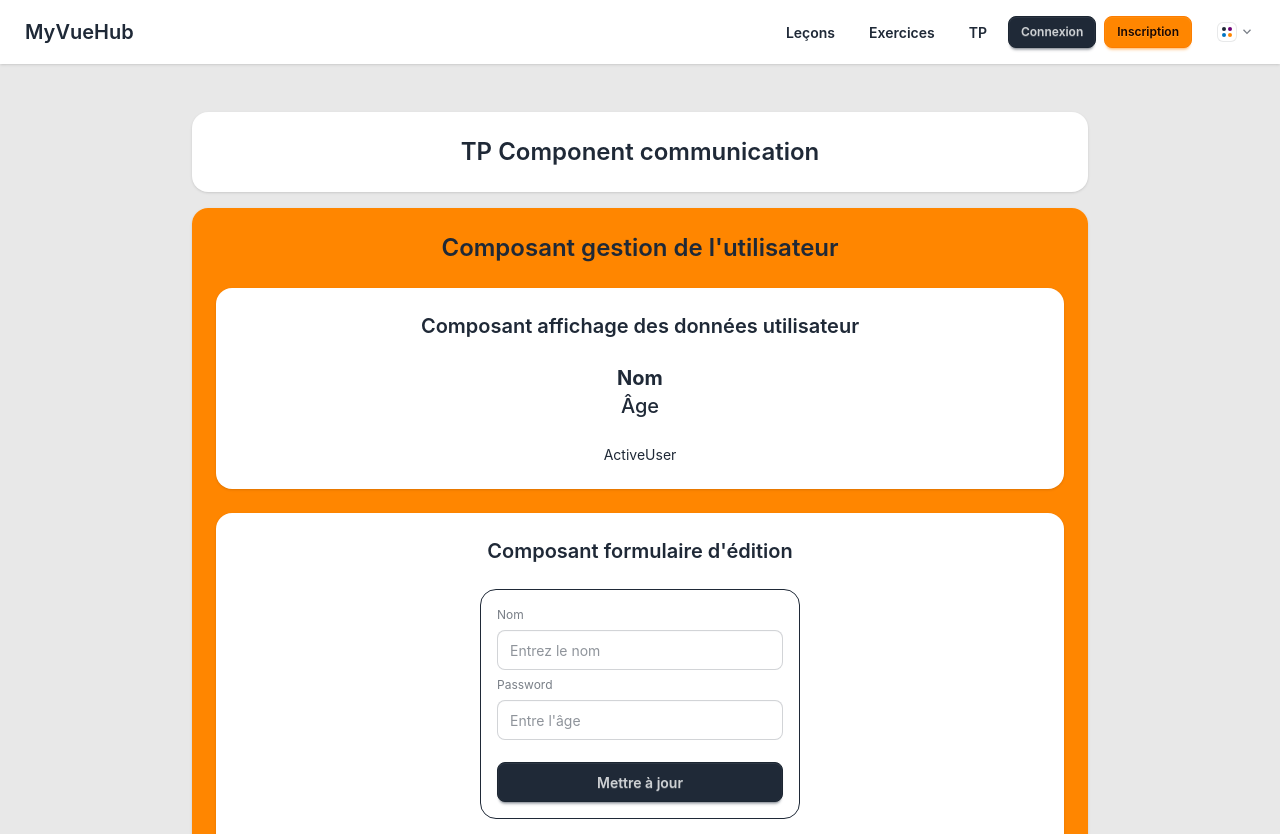
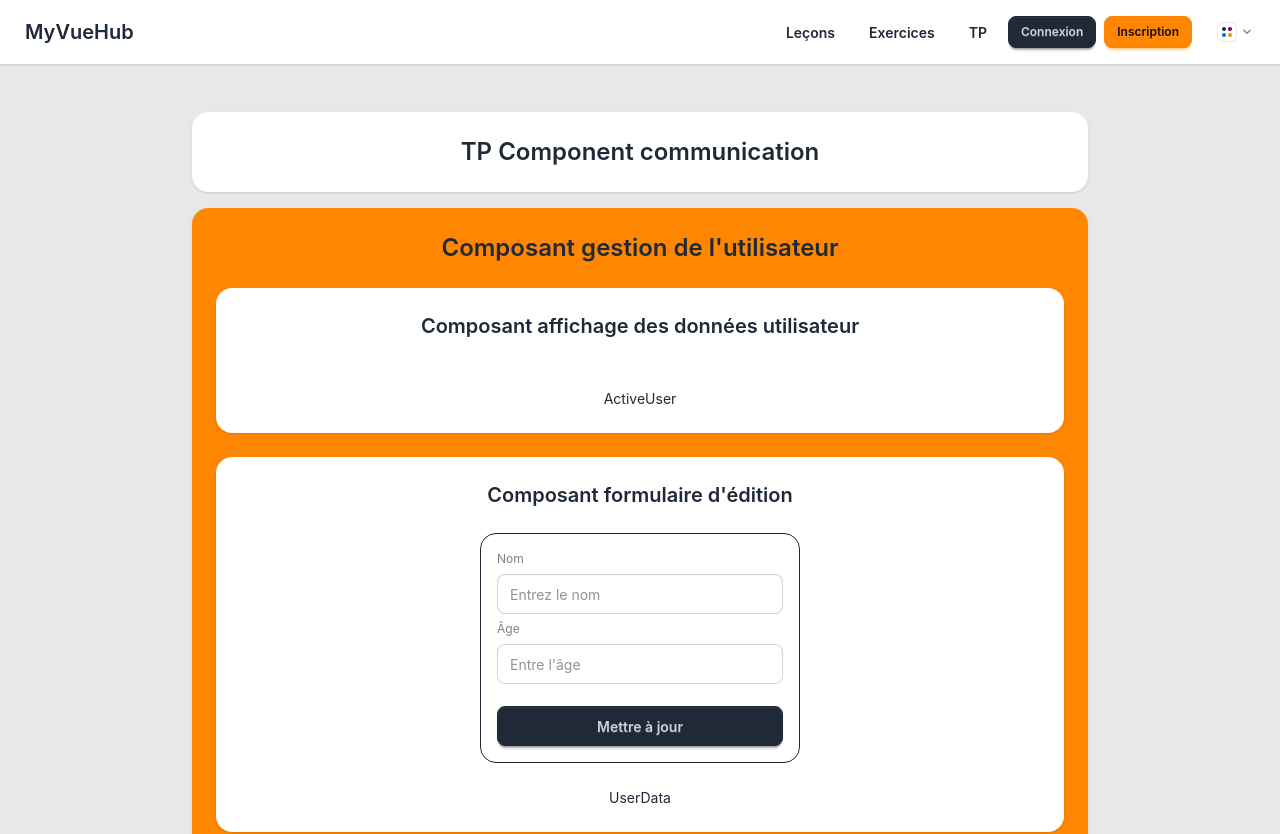
Before and after one commit to kdauvergne/my-vue-hub, a Vue app: page /tp/TP-component-communication in a window 1280 px wide. Shown: the top 834 px of the page. Built offline with nearby package versions, Linux system fonts and the light colour scheme.

Commit message:
TP communication component done

```diff
--- a/src/components/ActiveUser.vue
+++ b/src/components/ActiveUser.vue
@@ -1,5 +1,14 @@
 <script lang="js" setup>
-import { ref } from "vue";
+const props = defineProps({
+  name: {
+    type: String,
+    required: true,
+  },
+  age: {
+    type: Number,
+    required: true,
+  },
+});
 </script>
 
 <template>
@@ -9,8 +18,10 @@ import { ref } from "vue";
         Composant affichage des données utilisateur
       </h2>
       <div class="m-4">
-        <p class="text-xl font-bold text-center">Nom</p>
-        <p class="text-xl font-medium text-center">Âge</p>
+        <p class="text-xl font-bold text-center">{{ name }}</p>
+        <p class="text-xl font-medium text-center">
+          {{ age === 0 ? "" : age }}
+        </p>
       </div>
 
       <div>
--- a/src/components/ComponentCommunication.vue
+++ b/src/components/ComponentCommunication.vue
@@ -1,7 +1,15 @@
-<script lang="ts" setup>
+<script lang="js" setup>
 import { ref } from "vue";
 import ActiveUser from "./ActiveUser.vue";
 import UserData from "./UserData.vue";
+
+const name = ref("");
+const age = ref(0);
+
+const updateUser = (newName, newAge) => {
+  name.value = newName;
+  age.value = Number(newAge);
+};
 </script>
 
 <template>
@@ -11,10 +19,10 @@ import UserData from "./UserData.vue";
     </h2>
 
     <div class="card bg-base-100 shadow-sm">
-      <ActiveUser />
+      <ActiveUser :name="name" :age="age" />
     </div>
     <div class="card bg-base-100 shadow-sm">
-      <UserData />
+      <UserData @update-user="updateUser" />
     </div>
     <h3 class="text-m text-center justify-center">ComponentCommunication</h3>
   </div>
--- a/src/components/UserData.vue
+++ b/src/components/UserData.vue
@@ -1,5 +1,18 @@
 <script lang="js" setup>
 import { ref } from "vue";
+
+const name = ref("");
+const age = ref("");
+
+const emit = defineEmits({
+  updateUser: (nom) => {
+    if (nom) {
+      return true;
+    }
+    console.warn("Veuillez rentrer un nom valide");
+    return false;
+  },
+});
 </script>
 
 <template>
@@ -9,15 +22,25 @@ import { ref } from "vue";
         Composant formulaire d'édition
       </h2>
 
-      <form action="submit">
+      <form @submit.prevent="emit('updateUser', name, age)">
         <fieldset
           class="fieldset bg-base-100 rounded-box w-xs border p-4 mx-auto my-4"
         >
           <label class="label">Nom</label>
-          <input type="text" class="input" placeholder="Entrez le nom" />
+          <input
+            type="text"
+            class="input"
+            placeholder="Entrez le nom"
+            v-model="name"
+          />
 
-          <label class="label">Password</label>
-          <input type="text" class="input" placeholder="Entre l'âge" />
+          <label class="label">Âge</label>
+          <input
+            type="number"
+            class="input"
+            placeholder="Entre l'âge"
+            v-model="age"
+          />
 
           <button class="btn btn-neutral mt-4">Mettre à jour</button>
         </fieldset>
```
